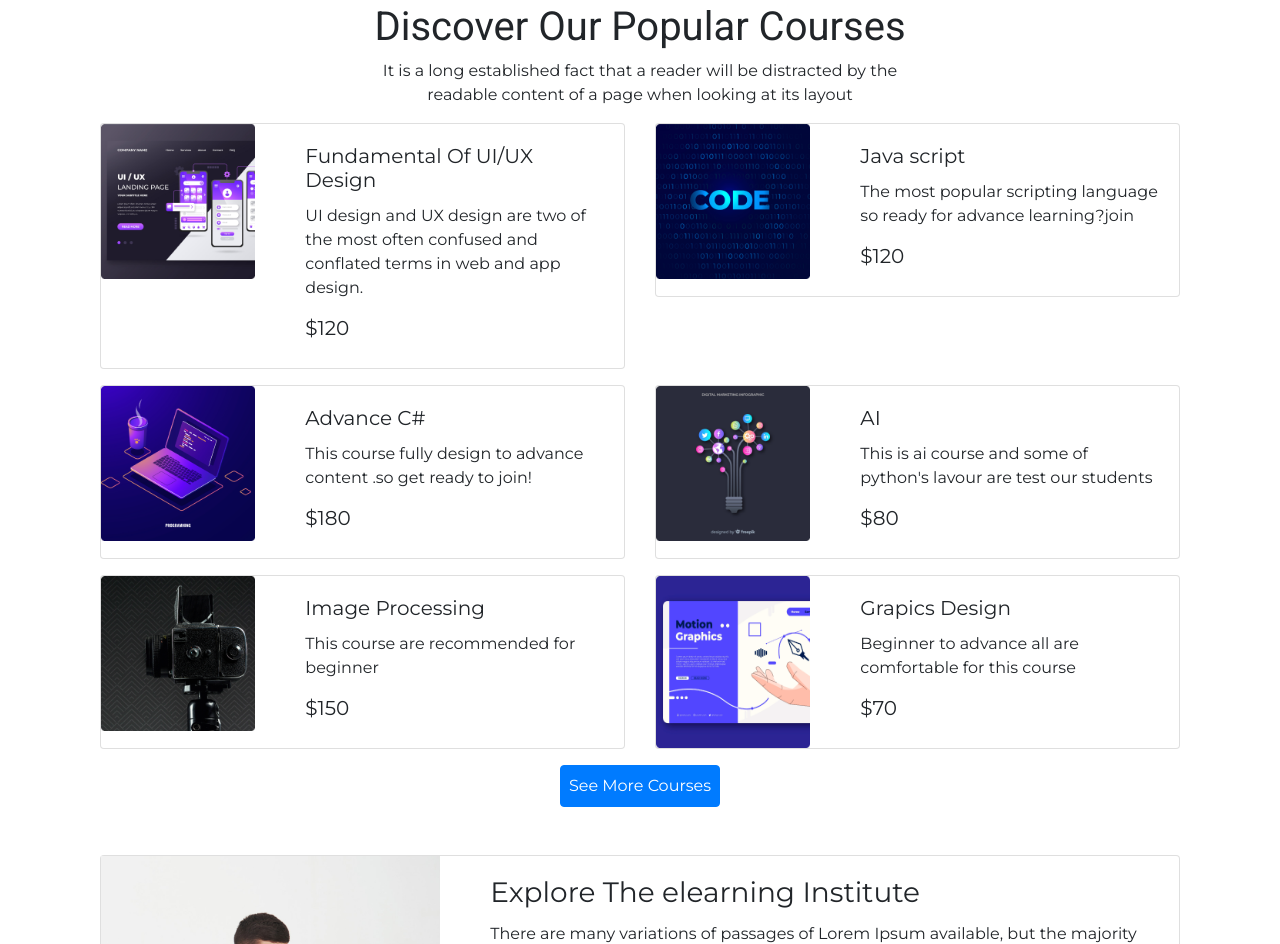
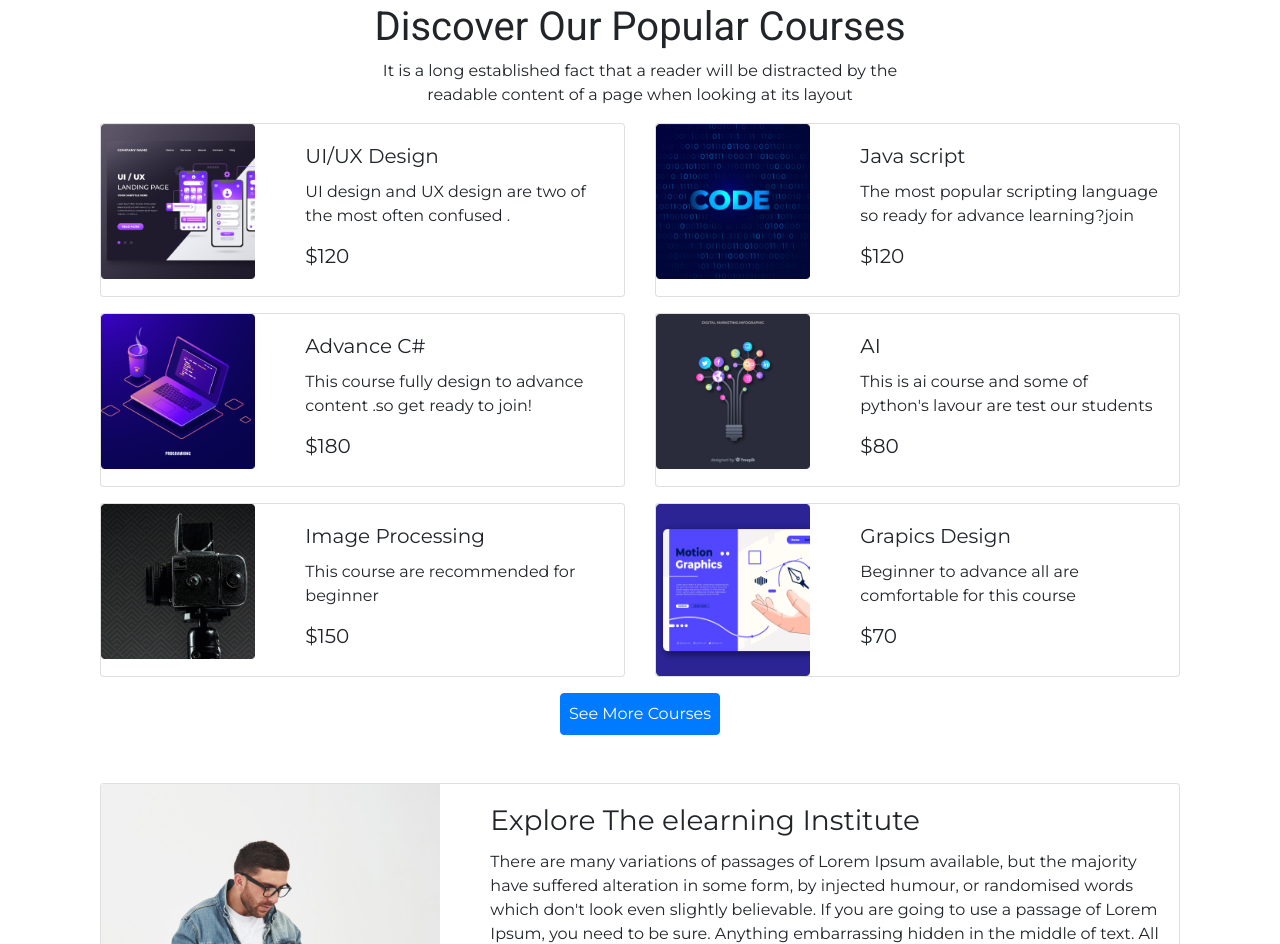
Before and after one commit to FahimNuman/pmfo-as-3-studyeasy.com, a plain HTML site: page index.html in a window 1280 px wide. Shown: the part 844-1788 px from the top of the page. Drawn offline with nearby package versions, Linux system fonts and the light colour scheme.

Commit message:
Update index.html

```diff
--- a/index.html
+++ b/index.html
@@ -148,8 +148,8 @@
                                 </div>
                                 <div class="col-md-8 col-lg-8">
                                     <div class="card-body">
-                                        <h5 class="card-title">Fundamental Of UI/UX Design</h5>
-                                        <p class="card-text">UI design and UX design are two of the most often confused and conflated terms in web and app design.</p>
+                                        <h5 class="card-title">UI/UX Design</h5>
+                                        <p class="card-text">UI design and UX design are two of the most often confused .</p>
                                         <h5>$120</h5>
                                     </div>
                                 </div>
```
